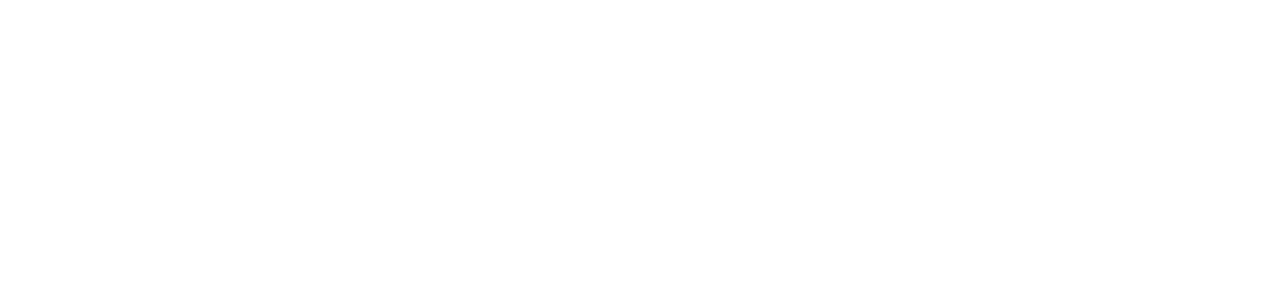
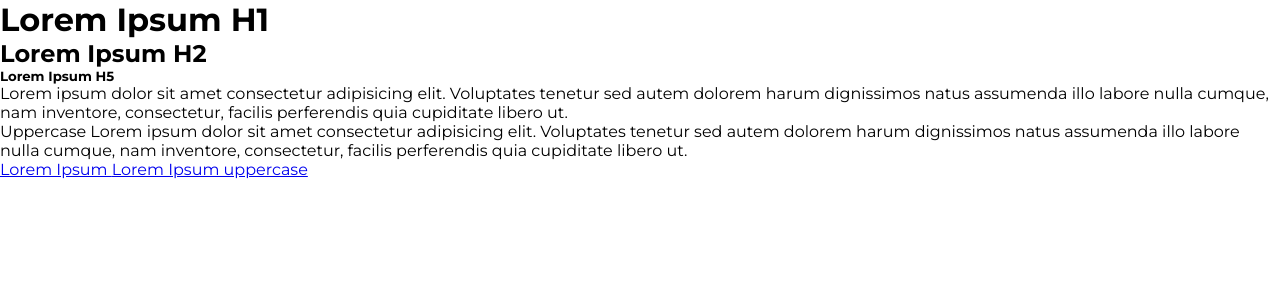
Before and after one commit to airowl/proj-html-vuejs, a Vue app: page / in a window 1280 px wide. Shown: the top 300 px of the page. Built offline with nearby package versions, Linux system fonts and the light colour scheme.

Commit message:
importato font family montserrat

```diff
--- a/src/App.vue
+++ b/src/App.vue
@@ -10,7 +10,17 @@
     <Footer />
 
     <div id="try">
-
+      <h1>Lorem Ipsum H1</h1>
+      <h2>Lorem Ipsum H2</h2>
+      <h5>Lorem Ipsum H5</h5>
+      <p>Lorem ipsum dolor sit amet consectetur adipisicing elit. Voluptates tenetur sed autem dolorem harum dignissimos natus assumenda illo labore nulla cumque, nam inventore, consectetur, facilis perferendis quia cupiditate libero ut.</p>
+      <p>Uppercase Lorem ipsum dolor sit amet consectetur adipisicing elit. Voluptates tenetur sed autem dolorem harum dignissimos natus assumenda illo labore nulla cumque, nam inventore, consectetur, facilis perferendis quia cupiditate libero ut.</p>
+      <a href="#">
+        Lorem Ipsum
+      </a>
+      <a href="#">
+        Lorem Ipsum uppercase
+      </a>
     </div>
   </div>
 </template>
--- a/src/assets/scss/_globals.scss
+++ b/src/assets/scss/_globals.scss
@@ -0,0 +1,7 @@
+// GOOGLE FONT MONTSERRAT
+@import url('https://fonts.googleapis.com/css2?family=Montserrat:ital,wght@0,100;0,200;0,300;0,400;0,500;0,600;0,700;0,800;0,900;1,100;1,200;1,300;1,400;1,500;1,600;1,700;1,800;1,900&display=swap');
+
+
+body{
+    font-family: 'Montserrat', sans-serif;
+}
```
